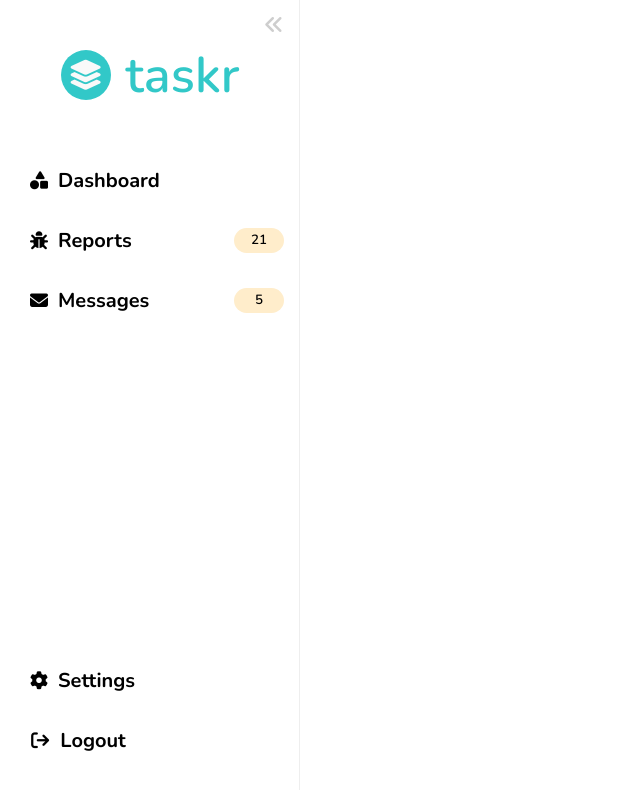
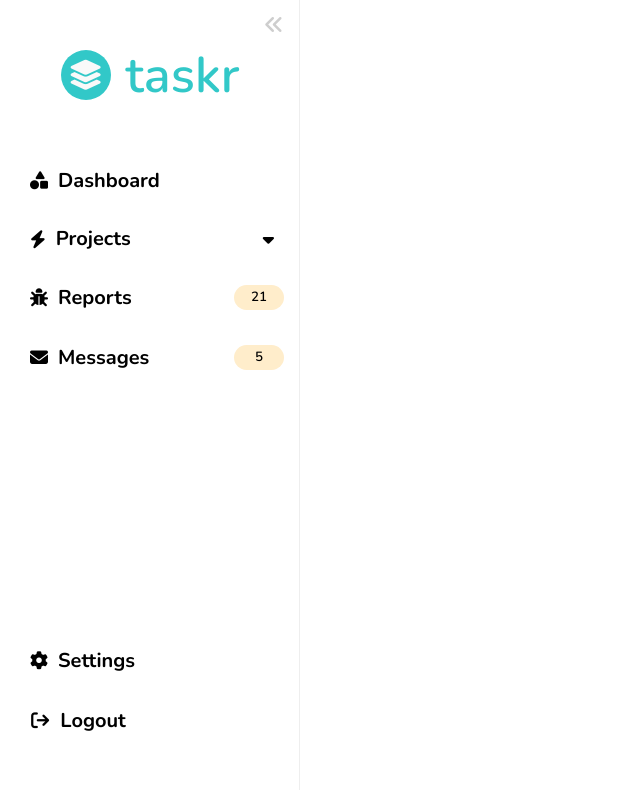
Before and after one commit to Web-Dev-Dan/Taskr---Bug-Tracking-Application, a React (Create React App) app: page / in a window 1280 px wide. Shown: the top 790 px of the page, without its empty margins (0-640 px from the left). Built offline with nearby package versions, Linux system fonts and the light colour scheme.

Commit message:
Added functionality to Aside buttons

```diff
--- a/src/App.js
+++ b/src/App.js
@@ -17,6 +17,95 @@ function App() {
   }
 
 
+  // --- PAGES ---
+  const [dashboardIsOpen, setDashboardIsOpen] = useState(true);
+  const [projectsIsOpen, setProjectsIsOpen] = useState(false);
+  const [reportsIsOpen, setReportsIsOpen] = useState(false);
+  const [messagesIsOpen, setMessagesIsOpen] = useState(false);
+  const [settingsIsOpen, setSettingsIsOpen] = useState(false);
+  const [logoutIsOpen, setLogoutIsOpen] = useState(false);
+
+  // Aside Button Clicked:
+  function asideButtonClicked(title) {
+    if (title === 'Dashboard') {
+      openDashboard();
+    } else if (title === 'Projects') {
+      openProjects();
+    } else if (title === 'Reports') {
+      openReports();
+    } else if (title === 'Messages') {
+      openMessages();
+    } else if (title === 'Settings') {
+      openSettings();
+    } else if (title === 'Logout') {
+      openLogout();
+    }
+  }
+
+  // Aside Function (depending on button clicked):
+  function openDashboard() {
+    console.log('Dashboard Opened!')
+    setDashboardIsOpen(true);
+    setProjectsIsOpen(false);
+    setReportsIsOpen(false);
+    setMessagesIsOpen(false);
+    setSettingsIsOpen(false);
+    setLogoutIsOpen(false);
+  }
+
+  function openProjects() {
+    console.log('Projects Opened!');
+    setAsideIsOpen(true);
+
+    setDashboardIsOpen(false);
+    setProjectsIsOpen(true);
+    setReportsIsOpen(false);
+    setMessagesIsOpen(false);
+    setSettingsIsOpen(false);
+    setLogoutIsOpen(false);
+  }
+
+  function openReports() {
+    console.log('Reports Opened!')
+    setDashboardIsOpen(false);
+    setProjectsIsOpen(false);
+    setReportsIsOpen(true);
+    setMessagesIsOpen(false);
+    setSettingsIsOpen(false);
+    setLogoutIsOpen(false);
+  }
+
+  function openMessages() {
+    console.log('Messages Opened!')
+    setDashboardIsOpen(false);
+    setProjectsIsOpen(false);
+    setReportsIsOpen(false);
+    setMessagesIsOpen(true);
+    setSettingsIsOpen(false);
+    setLogoutIsOpen(false);
+  }
+
+  function openSettings() {
+    console.log('Settings Opened!')
+    setDashboardIsOpen(false);
+    setProjectsIsOpen(false);
+    setReportsIsOpen(false);
+    setMessagesIsOpen(false);
+    setSettingsIsOpen(true);
+    setLogoutIsOpen(false);
+  }
+
+  function openLogout() {
+    console.log('Logout Opened!')
+    setDashboardIsOpen(false);
+    setProjectsIsOpen(false);
+    setReportsIsOpen(false);
+    setMessagesIsOpen(false);
+    setSettingsIsOpen(false);
+    setLogoutIsOpen(true);
+  }
+
+
   return (
     <div className="App">
       <div className="container">
@@ -27,6 +116,7 @@ function App() {
           />
           <Aside
             asideIsOpen={asideIsOpen}
+            handleClick={(title) => asideButtonClicked(title)}
           />
         </div>
         <div className="main-container">
--- a/src/components/aside/Aside.css
+++ b/src/components/aside/Aside.css
@@ -12,15 +12,11 @@
     display: flex;
     flex-direction: column;
     justify-content: space-between;
+    overflow-y: scroll;
 }
 
 .aside__button-container--top {
-    /* background-color: red; */
-    height: 100px;
     margin-bottom: 50px;
 }
 
-.aside__button-container--bottom {
-    /* background-color: blue; */
-    height: 100px;
-}
+.aside__button-container--bottom {}
--- a/src/components/aside/Aside.js
+++ b/src/components/aside/Aside.js
@@ -3,8 +3,9 @@ import './Aside.css';
 import Logo from './Logo';
 import FixedButton from '../../reusable/buttons/FixedButton/FixedButton';
 import NotifyButton from '../../reusable/buttons/NotifyButton/NotifyButton';
+import Dropdown from './Dropdown';
 
-function Aside({ asideIsOpen }) {
+function Aside({ asideIsOpen, handleClick, dropdownContentIsShown }) {
     return (
         <div className="aside">
             {/* Logo */}
@@ -18,18 +19,32 @@ function Aside({ asideIsOpen }) {
                         icon="fa-solid fa-shapes"
                         title="Dashboard"
                         textIsShown={asideIsOpen}
+                        handleClick={handleClick}
                     />
+                    {asideIsOpen && <Dropdown
+                        icon="fa-solid fa-bolt"
+                        title="Projects"
+                        textIsShown={asideIsOpen}
+                    />}
+                    {!asideIsOpen && <FixedButton
+                        icon="fa-solid fa-bolt"
+                        title="Projects"
+                        textIsShown={asideIsOpen}
+                        handleClick={handleClick}
+                    />}
                     <NotifyButton
                         icon="fa-solid fa-bug"
                         title="Reports"
                         notificationCount={21}
                         textIsShown={asideIsOpen}
+                        handleClick={handleClick}
                     />
                     <NotifyButton
                         icon="fa-solid fa-envelope"
                         title="Messages"
                         notificationCount={5}
                         textIsShown={asideIsOpen}
+                        handleClick={handleClick}
                     />
                 </div>
                 <div className="aside__button-container--bottom">
@@ -37,11 +52,13 @@ function Aside({ asideIsOpen }) {
                         icon="fa-solid fa-gear"
                         title="Settings"
                         textIsShown={asideIsOpen}
+                        handleClick={handleClick}
                     />
                     <FixedButton
                         icon="fa-solid fa-arrow-right-from-bracket"
                         title="Logout"
                         textIsShown={asideIsOpen}
+                        handleClick={handleClick}
                     />
                 </div>
             </div>
--- /dev/null
+++ b/src/components/aside/Dropdown.css
@@ -0,0 +1,85 @@
+.dropdown-selected {
+    background-color: var(--color-dropdown-hover);
+}
+
+.dropdown-btn {
+    width: 100%;
+    padding: 15px 15px 15px 20px;
+    border-left: 10px solid transparent;
+    display: flex;
+    justify-content: flex-start;
+    align-items: center;
+}
+
+.dropdown-btn:hover {
+    cursor: pointer;
+    background-color: var(--color-dropdown-hover);
+    border-left: 10px solid var(--color-dark);
+}
+
+.dropdown-btn i {
+    font-size: 1.8rem;
+    margin-right: 10px;
+}
+
+.dropdown-btn__icon {
+    transition: .2s;
+}
+
+.dropdown-btn__title {
+    font-size: 2rem;
+}
+
+.dropdown-btn__icon--small {
+    font-size: 1.8rem;
+    margin-left: auto;
+}
+
+.dropdown-content {
+    margin-left: 40px;
+    border-left: 3px solid var(--color-gray-dark);
+    padding-bottom: 10px;
+}
+
+
+.dropdown-content__input-form {
+    padding-left: 30px;
+    margin: 0 15px 15px 0;
+    flex: 1;
+    display: flex;
+    justify-content: space-between;
+}
+
+.dropdown-content__input-form .input-form__input {
+    background-color: transparent;
+    font-family: var(--font-primary);
+    font-size: 1.6rem;
+    margin-right: 10px;
+    padding: 7px 5px 5px 5px;
+    flex: 1;
+    border: none;
+    border-bottom: 2px solid var(--color-gray-dark);
+    max-width: 80%;
+}
+
+.dropdown-content__input-form .input-form__button {
+    background-color: var(--color-dropdown-hover);
+    color: var(--color-darkest);
+    font-family: var(--font-primary);
+    font-size: 1.6rem;
+    min-width: 30px;
+    width: 30px;
+    min-height: 30px;
+    height: 30px;
+    border-radius: 50%;
+    margin-right: 5px;
+}
+
+.dropdown-content__input-form .input-form__button:hover {
+    cursor: pointer;
+    filter: brightness(90%);
+}
+
+.aside-container-disabled .dropdown-btn__icon {
+    font-size: 2.6rem;
+}
--- /dev/null
+++ b/src/components/aside/Dropdown.js
@@ -0,0 +1,32 @@
+
+import { useState } from 'react';
+import './Dropdown.css';
+
+function Dropdown({ icon, title, textIsShown }) {
+    const [dropdownContentIsShown, setDropdownContentIsShown] = useState(false);
+    function toggleDropdown() {
+        setDropdownContentIsShown(!dropdownContentIsShown);
+    }
+
+    return (
+        <div className={dropdownContentIsShown ? "dropdown-selected" : "dropdown"}>
+            <button onClick={() => toggleDropdown()} className="dropdown-btn btn-transparent">
+                <i className={`dropdown-btn__icon ${icon}`}></i>
+                {textIsShown && <h3 className="dropdown-btn__title">{title}</h3>}
+                {dropdownContentIsShown ? <i className="dropdown-btn__icon--small fa-solid fa-caret-up"></i> : <i className="dropdown-btn__icon--small fa-solid fa-caret-down"></i>}
+            </button>
+            {dropdownContentIsShown && <div className="dropdown-content">
+                <form className="dropdown-content__input-form">
+                    <input className="input-form__input" type="text" placeholder="Add Project..." />
+                    <button className="input-form__button btn btn-transparent" type="submit">
+                        <div role="img" alt="Plus symbol to add new project">
+                            <i className="fa-solid fa-plus"></i>
+                        </div>
+                    </button>
+                </form>
+            </div>}
+        </div>
+    )
+}
+
+export default Dropdown;
--- a/src/reusable/buttons/FixedButton/FixedButton.js
+++ b/src/reusable/buttons/FixedButton/FixedButton.js
@@ -1,13 +1,13 @@
 
 import './FixedButton.css';
 
-function FixedButton({ icon, title, textIsShown }) {
+function FixedButton({ icon, title, textIsShown, handleClick }) {
     function buttonClicked() {
         console.log(`${title} clicked!`);
     }
 
     return (
-        <button onClick={() => buttonClicked()} className="fixed-btn btn-transparent">
+        <button onClick={() => handleClick(title)} className="fixed-btn btn-transparent">
             <i className={icon}></i>
             {textIsShown && <h3 className="fixed-btn__title">{title}</h3>}
         </button>
--- a/src/reusable/buttons/NotifyButton/NotifyButton.css
+++ b/src/reusable/buttons/NotifyButton/NotifyButton.css
@@ -6,6 +6,7 @@
     display: flex;
     justify-content: flex-start;
     align-items: center;
+    position: relative;
 }
 
 .notify-btn:hover {
@@ -14,13 +15,13 @@
     border-left: 10px solid var(--color-dark);
 }
 
-.notify-btn i {
+.notify-btn__icon {
     font-size: 1.8rem;
     margin-right: 10px;
     transition: .2s;
 }
 
-.aside-container-disabled .notify-btn i {
+.aside-container-disabled .notify-btn__icon {
     font-size: 2.6rem;
     margin-right: 0;
     margin-left: 5px;
@@ -45,3 +46,24 @@
 .notify-btn:hover .notify-btn__notification-bubble {
     background-color: var(--color-gray-dark);
 }
+
+.notify-btn__notification-bubble--small {
+    background-color: var(--color-orange);
+    width: 20px;
+    height: 20px;
+    border-radius: 50%;
+    display: flex;
+    justify-content: center;
+    align-items: center;
+    position: absolute;
+    top: 10px;
+    right: 24px;
+}
+
+.notify-btn__notification-bubble--small i {
+    font-size: 14px;
+}
+
+.notify-btn:hover .notify-btn__notification-bubble--small {
+    background-color: var(--color-gray-dark);
+}
--- a/src/reusable/buttons/NotifyButton/NotifyButton.js
+++ b/src/reusable/buttons/NotifyButton/NotifyButton.js
@@ -1,16 +1,19 @@
 
 import './NotifyButton.css';
 
-function NotifyButton({ icon, title, notificationCount, textIsShown }) {
+function NotifyButton({ icon, title, notificationCount, textIsShown, handleClick }) {
     function buttonClicked() {
         console.log(`${title} clicked! (${notificationCount})`);
     }
 
     return (
-        <button onClick={() => buttonClicked()} className="notify-btn btn-transparent">
-            <i className={icon}></i>
+        <button onClick={() => handleClick(title)} className="notify-btn btn-transparent">
+            <i className={`notify-btn__icon ${icon}`}></i>
             {textIsShown && <h3 className="notify-btn__title">{title}</h3>}
             {textIsShown && <div className="notify-btn__notification-bubble">{notificationCount}</div>}
+            {!textIsShown && <div className="notify-btn__notification-bubble--small">
+                <i className="fa-solid fa-exclamation"></i>
+            </div>}
         </button>
     )
 }
```
